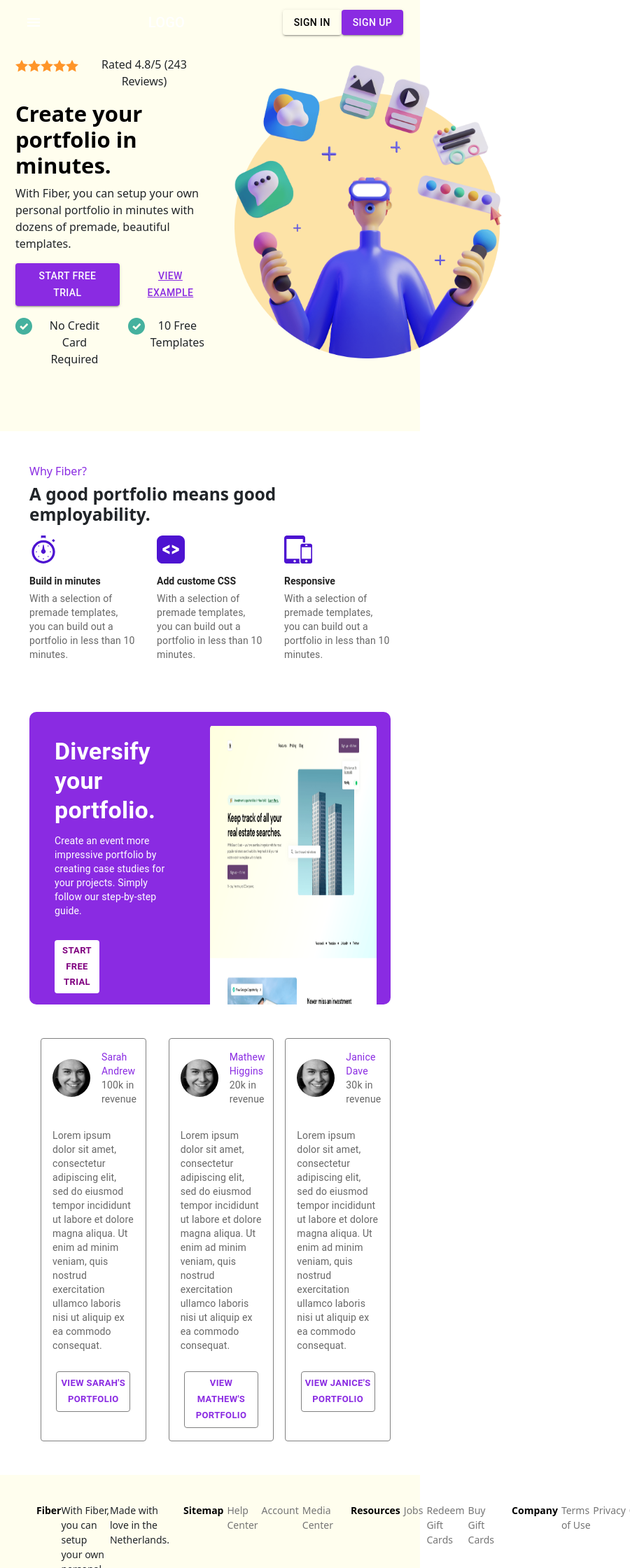
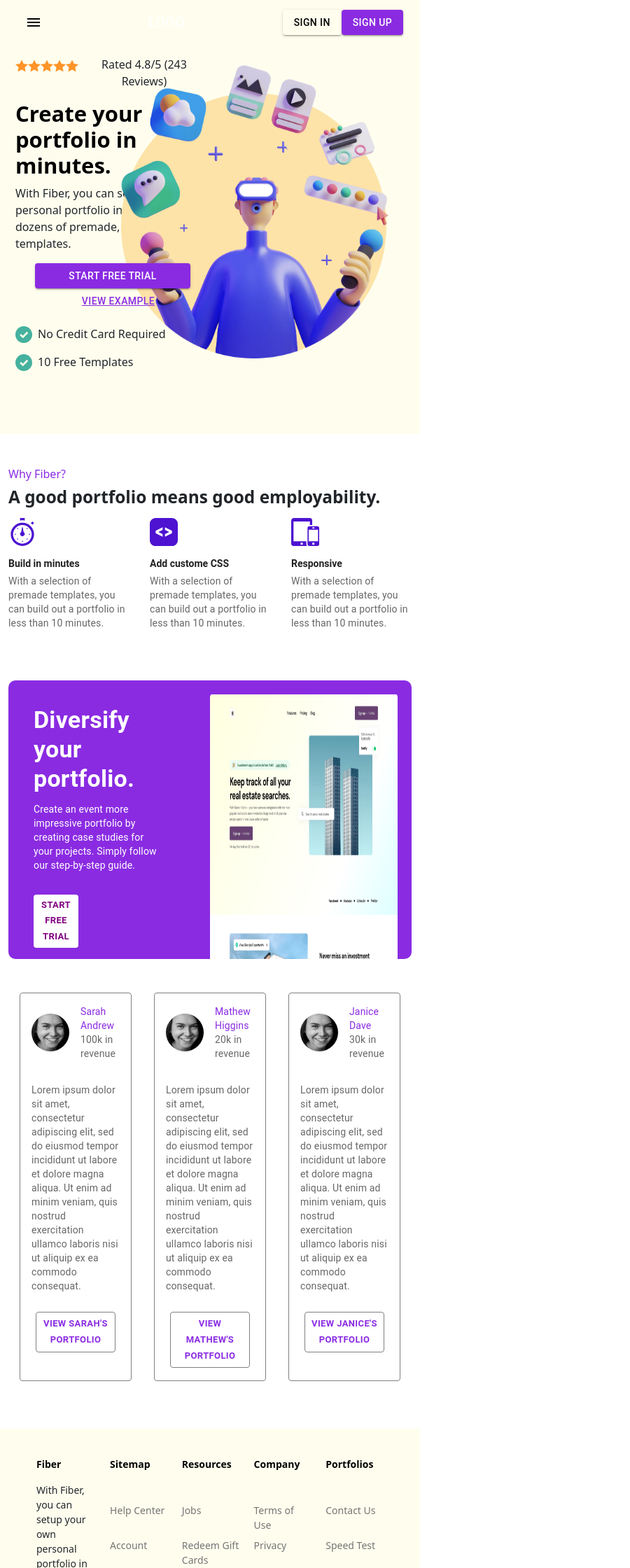
Before and after one commit to Sallehhuddin95/fiber_landing_page, a React (Create React App) app: page / in a window 600 px wide. Shown: the top 2240 px of the page at 70% size, 900 px wide, since content can reach past the window. Built offline with nearby package versions, Linux system fonts and the light colour scheme.

Commit message:
Make style mobile responsive
Make style mobile responsive

```diff
--- a/src/components/FirstBody.jsx
+++ b/src/components/FirstBody.jsx
@@ -24,7 +24,7 @@
           With Fiber, you can setup your own personal portfolio in minutes with
           dozens of premade, beautiful templates.
         </p>
-        <Stack spacing={2} direction="row">
+        <Stack spacing={2} direction="row" className="BtnGroup">
           <Button className="trial-btn" variant="contained">
             Start Free Trial
           </Button>
@@ -32,7 +32,7 @@
             View Example
           </Button>
         </Stack>
-        <Stack className="mt-3" spacing={2} direction="row">
+        <Stack className="mt-3 AdvGroup" spacing={2} direction="row">
           <div className="main-adv">
             <ReactSVG src={Checkmark} />
             <p className="mx-2">No Credit Card Required</p>
@@ -43,7 +43,7 @@
           </div>
         </Stack>
       </div>
-      <div className="hero-img-div">
+      <div className="hero-img-div col-sm-12">
         <img
           className="hero-img"
           src={require("../graphics/hero-Illustration.png")}
--- a/src/components/Footer.jsx
+++ b/src/components/Footer.jsx
@@ -20,7 +20,7 @@
   return (
     <div className="footer-div container">
       <div className="footer-link-div">
-        <div className="col-div col-xs-12">
+        <div className="col-div">
           <p className="footer-header text-bold">Fiber</p>
           <p className="">
             With Fiber, you can setup your own personal portfolio in minutes
@@ -28,7 +28,7 @@
           </p>
           <p className="">Made with love in the Netherlands.</p>
         </div>
-        <div className="col-div col-xs-12">
+        <div className="col-div">
           <p className="footer-link footer-header text-bold">Sitemap</p>
 
           <a className="footer-link" href="#">
@@ -43,7 +43,7 @@
             Media Center
           </a>
         </div>
-        <div className="col-div col-xs-12">
+        <div className="col-div">
           <p className="footer-link footer-header text-bold">Resources</p>
 
           <a className="footer-link" href="#">
@@ -58,7 +58,7 @@
             Buy Gift Cards
           </a>
         </div>
-        <div className="col-div col-xs-12">
+        <div className="col-div">
           <p className="footer-link footer-header text-bold">Company</p>
 
           <a className="footer-link" href="#">
@@ -73,7 +73,7 @@
             Cookie Preferences
           </a>
         </div>
-        <div className="col-div col-xs-12">
+        <div className="col-div">
           <p className="footer-link footer-header text-bold">Portfolios</p>
 
           <a className="footer-link" href="#">
--- a/src/components/Header.jsx
+++ b/src/components/Header.jsx
@@ -47,7 +47,7 @@
               onClick={handleOpenNavMenu}
               color="inherit"
             >
-              <MenuIcon />
+              <MenuIcon className="menu-icon" />
             </IconButton>
             <Menu
               id="menu-appbar"
--- a/src/components/MainBody.jsx
+++ b/src/components/MainBody.jsx
@@ -23,7 +23,7 @@
 
 export default function MediaCard() {
   return (
-    <div className="container mt-5">
+    <div className="container mt-5 MainBodyDiv">
       <div className="main-body-title">
         <h6 className="text-title">Why Fiber?</h6>
         <h3 className="text-bold">
--- a/src/styles/style.css
+++ b/src/styles/style.css
@@ -9,12 +9,12 @@
   }
 
   .hero-img {
-    width: 50px;
+    width: 180px;
   }
 
   .first-body-div {
     display: flex;
-    flex-direction: row;
+    flex-direction: column-reverse;
   }
 
   .footer-link-div > div {
@@ -22,12 +22,14 @@
     font-size: 14px !important;
     margin-left: 7px !important;
     margin-right: 7px !important;
-    display: grid !important;
-    grid-template-columns: 50% 50% !important;
+    /* display: grid !important;
+    grid-template-columns: 50% 50% !important; */
   }
 
   .footer-link-div > div > a {
     padding-left: 0 !important;
+    margin-right: auto !important;
+    margin-left: auto !important;
   }
 
   .footer-link {
@@ -44,11 +46,95 @@
     margin-left: 7px !important;
     margin-right: 7px !important;
   }
+
+  .hero-img-div {
+    /* width: 50%; */
+    height: 200px;
+  }
+
+  .trial-btn {
+    background-color: blueviolet !important;
+    width: 80%;
+  }
+
+  .example-btn {
+    text-decoration: underline !important;
+    color: blueviolet !important;
+    font-weight: 500 !important;
+    width: 80%;
+  }
+
+  .BtnGroup {
+    display: flex;
+    flex-direction: column !important;
+    /* justify-content: center; */
+    align-items: center;
+  }
+
+  .AdvGroup {
+    display: flex;
+    flex-direction: column !important;
+    /* justify-content: center; */
+    align-items: left;
+  }
+
+  .main-adv {
+    margin-left: 0 !important;
+  }
+
+  .our-adv {
+    display: flex !important;
+    flex-direction: column;
+  }
+
+  .portfolio-body {
+    display: flex !important;
+    flex-direction: column;
+    background-color: blueviolet !important;
+    padding: 20px 20px 0 20px;
+    border-radius: 10px !important;
+  }
+
+  .strt-trial-btn {
+    background-color: white !important;
+    color: purple !important;
+    font-weight: 700 !important;
+    width: 80%;
+    padding: 10px;
+  }
+
+  .namecard-div {
+    display: flex !important;
+    flex-direction: column;
+    justify-content: space-around !important;
+  }
+
+  .namecard {
+    margin-bottom: 20px;
+    margin-right: 1rem !important;
+    margin-left: 1rem !important;
+  }
+
+  .footer-link-div {
+    display: flex !important;
+    flex-direction: column !important;
+    justify-content: space-around !important;
+  }
+
+  .signin-btn {
+    background-color: #fffeee !important;
+    color: black !important;
+    margin-right: 10px;
+  }
 }
 
 @media only screen and (min-width: 600px) {
   .hero-img {
     width: 450px;
+  }
+
+  .MainBodyDiv {
+    max-width: 1536px !important;
   }
 
   .first-body-div {
@@ -69,6 +155,9 @@
 
   .hero-img-div {
     width: 50%;
+    align-items: end;
+    display: flex;
+    flex-direction: column;
   }
 
   .footer-link-div > div {
@@ -93,6 +182,63 @@
     margin-left: auto !important;
     margin-right: auto !important;
   }
+
+  .trial-btn {
+    background-color: blueviolet !important;
+  }
+
+  .example-btn {
+    text-decoration: underline !important;
+    color: blueviolet !important;
+    font-weight: 500 !important;
+  }
+
+  .our-adv {
+    display: flex !important;
+    flex-direction: row;
+  }
+
+  .our-adv > div:nth-child(1),
+  .our-adv > div:nth-child(2) {
+    margin-right: 30px;
+  }
+
+  .portfolio-body {
+    display: flex !important;
+    flex-direction: row;
+    background-color: blueviolet !important;
+    padding: 20px 20px 0 20px;
+    border-radius: 10px !important;
+  }
+
+  .strt-trial-btn {
+    background-color: white !important;
+    color: purple !important;
+    font-weight: 700 !important;
+    width: 35%;
+    padding: 10px;
+  }
+
+  .namecard-div {
+    display: flex !important;
+    flex-direction: row;
+    justify-content: space-between !important;
+  }
+
+  .footer-link-div {
+    display: flex !important;
+    flex-direction: row !important;
+    justify-content: space-around !important;
+  }
+
+  .signin-btn {
+    background-color: #fffeee !important;
+    color: black !important;
+  }
+}
+
+.menu-icon {
+  color: black !important;
 }
 
 .top-section {
@@ -122,23 +268,8 @@
   font-size: 14px !important;
 }
 
-.signin-btn {
-  background-color: #fffeee !important;
-  color: black !important;
-}
-
 .signup-btn {
   background-color: blueviolet !important;
-}
-
-.trial-btn {
-  background-color: blueviolet !important;
-}
-
-.example-btn {
-  text-decoration: underline !important;
-  color: blueviolet !important;
-  font-weight: 500 !important;
 }
 
 .main-adv,
@@ -162,26 +293,8 @@
   max-width: none !important;
 }
 
-.our-adv {
-  display: flex !important;
-  flex-direction: row;
-}
-
-.our-adv > div:nth-child(1),
-.our-adv > div:nth-child(2) {
-  margin-right: 30px;
-}
-
 .text-title {
   color: blueviolet;
-}
-
-.portfolio-body {
-  display: flex !important;
-  flex-direction: row;
-  background-color: blueviolet !important;
-  padding: 20px 20px 0 20px;
-  border-radius: 10px !important;
 }
 
 .portfolio-body > div {
@@ -214,20 +327,6 @@
   color: white;
 }
 
-.strt-trial-btn {
-  background-color: white !important;
-  color: purple !important;
-  font-weight: 700 !important;
-  width: 35%;
-  padding: 10px;
-}
-
-.namecard-div {
-  display: flex !important;
-  flex-direction: row;
-  justify-content: space-around !important;
-}
-
 .namecard {
   box-shadow: none !important;
   border: 1px solid gray;
@@ -255,12 +354,6 @@
   margin-bottom: 10px !important;
 }
 
-.footer-link-div {
-  display: flex !important;
-  flex-direction: row !important;
-  justify-content: space-around !important;
-}
-
 .col-div {
   display: flex !important;
   flex-direction: column !important;
```
